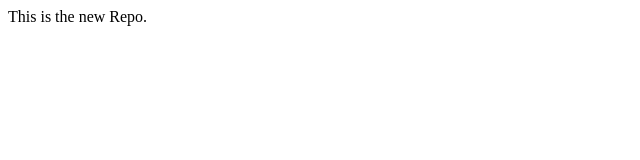
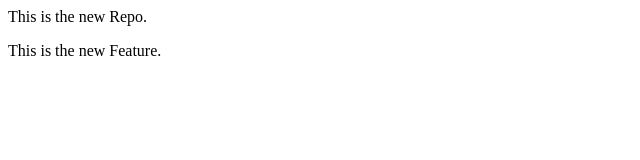
Before and after one commit to hmhashir/LocalRepo, a plain HTML site: page index.html in a window 1280 px wide. Shown: the whole page, without its empty margins (0-640 px from the left). Drawn offline with Linux system fonts and the light colour scheme.

Commit message:
Add new feature

```diff
--- a/index.html
+++ b/index.html
@@ -1 +1,2 @@
 <p> This is the new Repo.</p>
+<p> This is the new Feature.</p>
```
